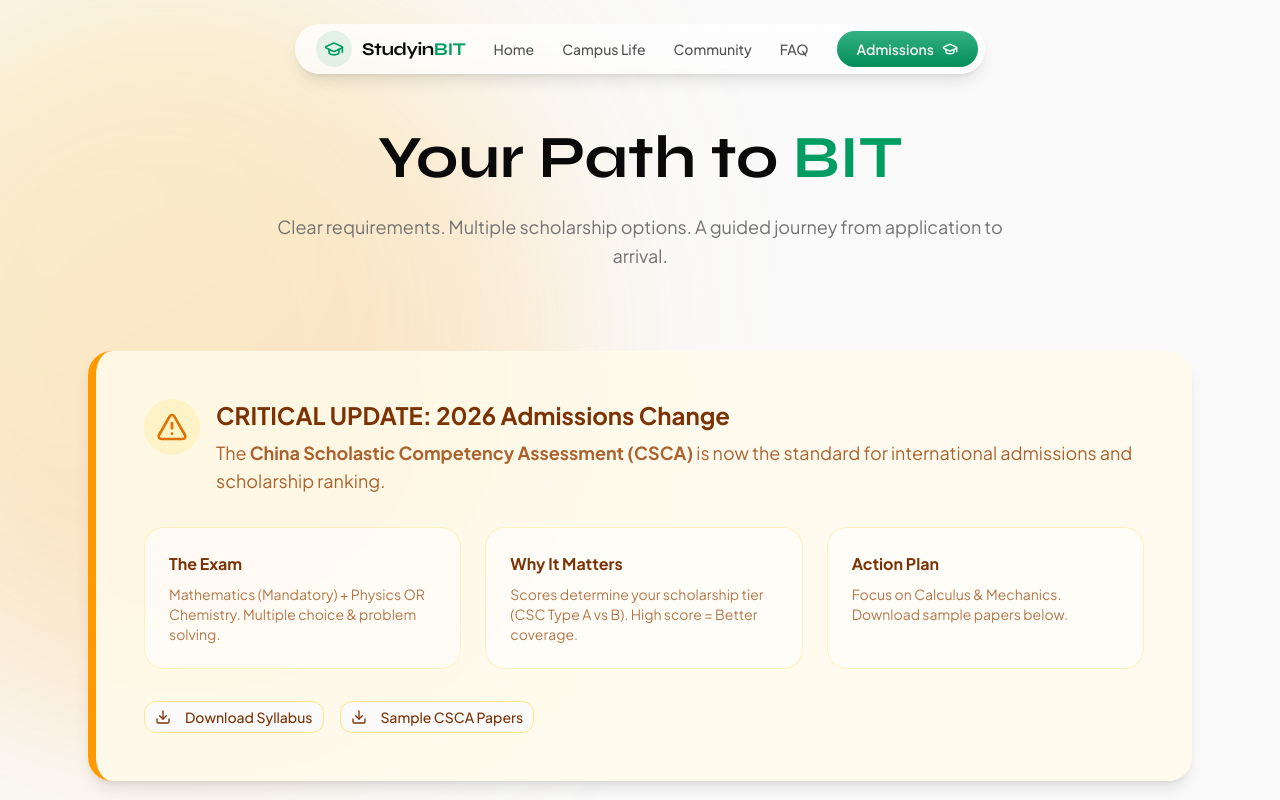
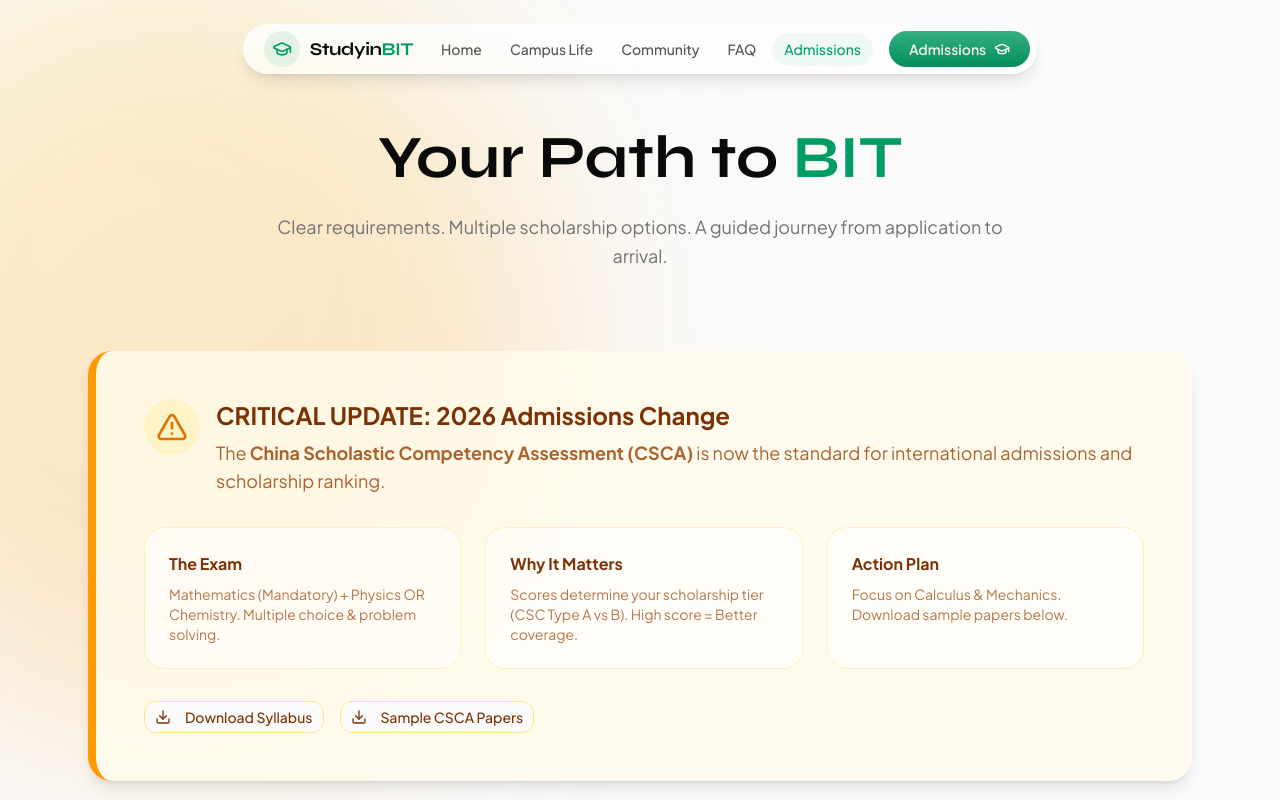
Before and after one commit to studyinbit/studyinbit.github.io, a Next.js app: page /admissions in a window 1280 px wide. Shown: the top 800 px of the page. Built offline with nearby package versions, Linux system fonts and the light colour scheme.

Commit message:
fix(admissions): fix timeline dots missalignment on mobile, added admissions page to navbar in mobile

```diff
--- a/app/admissions/page.tsx
+++ b/app/admissions/page.tsx
@@ -162,7 +162,7 @@ export default function AdmissionsPage() {
                 className={`relative md:grid md:grid-cols-2 md:gap-8 ${index === timeline.length - 1 ? "" : "mb-12"}`}
               >
                 {/* Mobile: left dot */}
-                <div className="md:hidden absolute left-[5px] top-2 w-2.5 h-2.5 rounded-full bg-primary border-2 border-white shadow-sm z-10" />
+                <div className="md:hidden absolute left-[3px] top-2 w-2.5 h-2.5 rounded-full bg-primary border-2 border-white shadow-sm z-10" />
 
                 {/* Desktop: center dot */}
                 <div className="hidden md:block absolute left-1/2 top-2 w-3 h-3 rounded-full bg-primary border-4 border-white shadow-sm -translate-x-1/2 z-10" />
--- a/components/layout/Navbar.tsx
+++ b/components/layout/Navbar.tsx
@@ -13,6 +13,7 @@ const navItems = [
   { name: "Campus Life", href: "/campus-life" },
   { name: "Community", href: "/community" },
   { name: "FAQ", href: "/faq" },
+  { name: "Admissions", href: "/admissions" },
 ];
 
 export function Navbar() {
```
